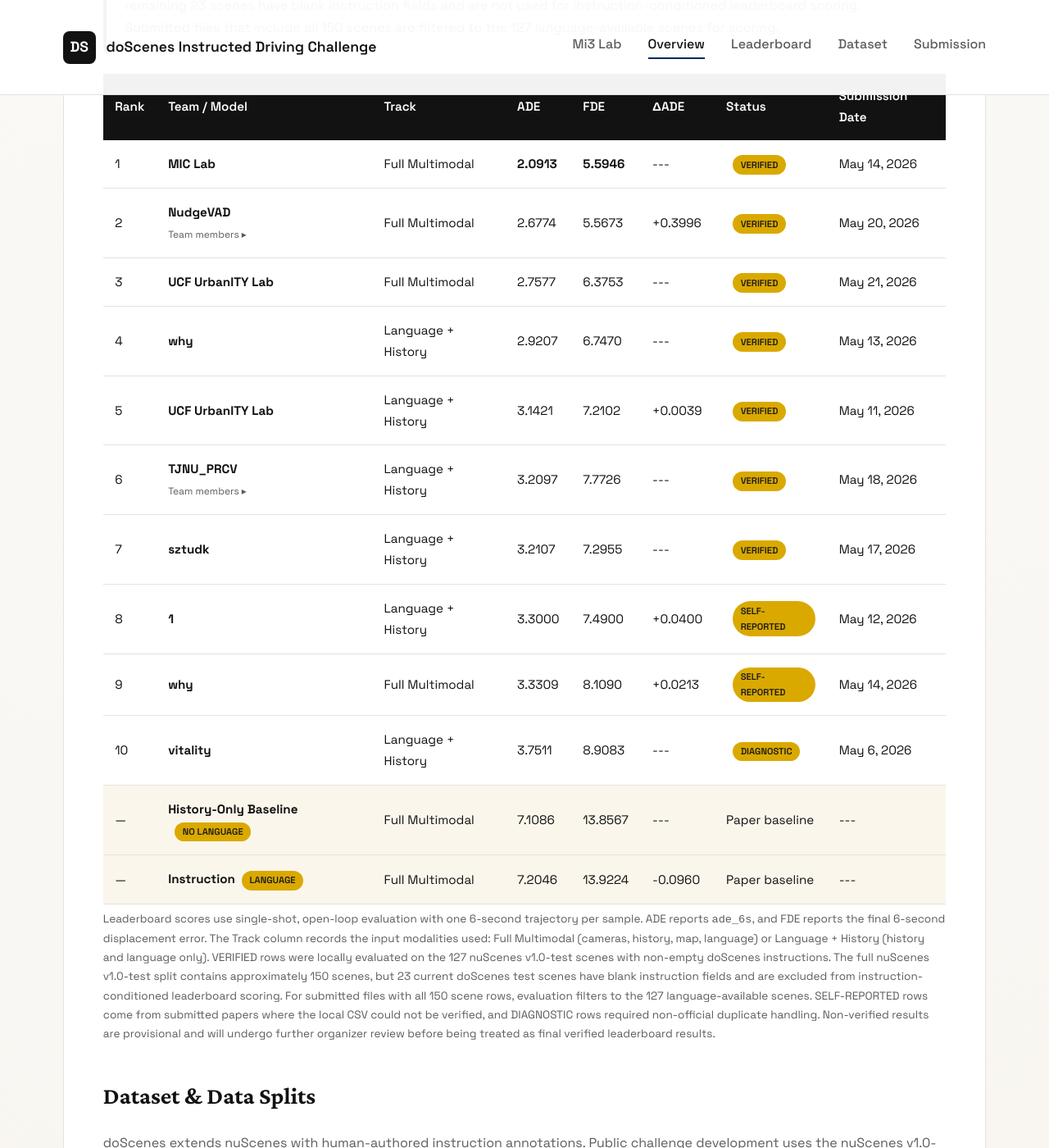
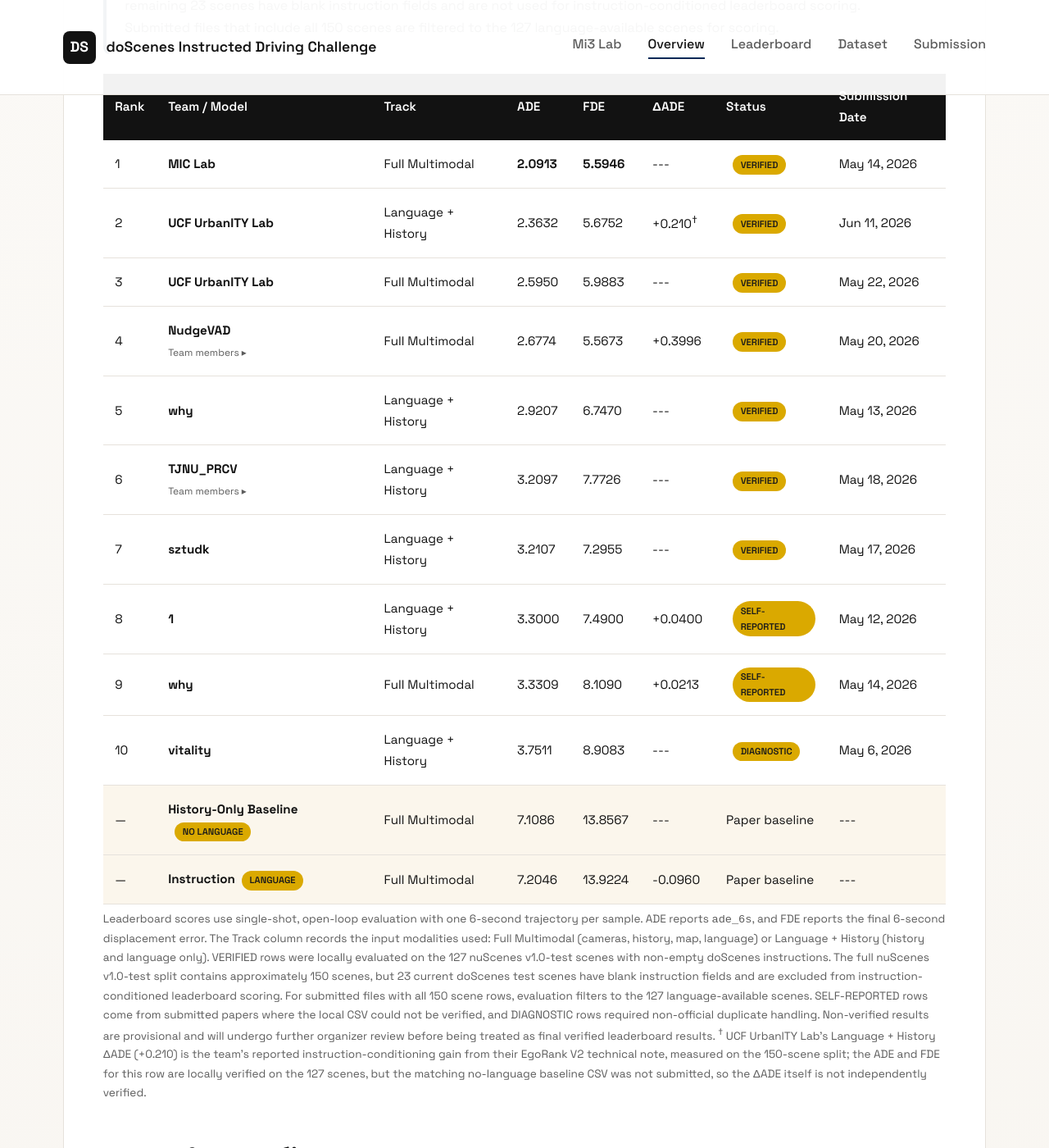
Before and after one commit to Mi3-Lab/mi3-lab.github.io, a Jekyll site: the page doScenes_challenge.html, which Jekyll copies as it is, in a window 1280 px wide and 1400 px high, scrolled down 3644 px. Shown: the whole window at 82% size. Built offline with Jekyll 4.4.1, drawn with Linux system fonts in a browser that asks for light colours.

Commit message:
Update doScenes_challenge.html

```diff
--- a/doScenes_challenge.html
+++ b/doScenes_challenge.html
@@ -874,6 +874,26 @@
                             </tr>
                             <tr>
                                 <td>2</td>
+                                <td><strong>UCF UrbanITY Lab</strong></td>
+                                <td>Language + History</td>
+                                <td>2.3632</td>
+                                <td>5.6752</td>
+                                <td>+0.210<sup>&dagger;</sup></td>
+                                <td><span class="baseline-badge">VERIFIED</span></td>
+                                <td>Jun 11, 2026</td>
+                            </tr>
+                            <tr>
+                                <td>3</td>
+                                <td><strong>UCF UrbanITY Lab</strong></td>
+                                <td>Full Multimodal</td>
+                                <td>2.5950</td>
+                                <td>5.9883</td>
+                                <td>---</td>
+                                <td><span class="baseline-badge">VERIFIED</span></td>
+                                <td>May 22, 2026</td>
+                            </tr>
+                            <tr>
+                                <td>4</td>
                                 <td>
                                     <strong>NudgeVAD</strong><br>
                                     <details class="team-members-dropdown">
@@ -893,17 +913,7 @@
                                 <td>May 20, 2026</td>
                             </tr>
                             <tr>
-                                <td>3</td>
-                                <td><strong>UCF UrbanITY Lab</strong></td>
-                                <td>Full Multimodal</td>
-                                <td>2.7577</td>
-                                <td>6.3753</td>
-                                <td>---</td>
-                                <td><span class="baseline-badge">VERIFIED</span></td>
-                                <td>May 21, 2026</td>
-                            </tr>
-                            <tr>
-                                <td>4</td>
+                                <td>5</td>
                                 <td><strong>why</strong></td>
                                 <td>Language + History</td>
                                 <td>2.9207</td>
@@ -911,16 +921,6 @@
                                 <td>---</td>
                                 <td><span class="baseline-badge">VERIFIED</span></td>
                                 <td>May 13, 2026</td>
-                            </tr>
-                            <tr>
-                                <td>5</td>
-                                <td><strong>UCF UrbanITY Lab</strong></td>
-                                <td>Language + History</td>
-                                <td>3.1421</td>
-                                <td>7.2102</td>
-                                <td>+0.0039</td>
-                                <td><span class="baseline-badge">VERIFIED</span></td>
-                                <td>May 11, 2026</td>
                             </tr>
                             <tr>
                                 <td>6</td>
@@ -1007,7 +1007,7 @@
                         </tbody>
                     </table>
 
-                    <p class="helper-text">Leaderboard scores use single-shot, open-loop evaluation with one 6-second trajectory per sample. ADE reports <code>ade_6s</code>, and FDE reports the final 6-second displacement error. The Track column records the input modalities used: Full Multimodal (cameras, history, map, language) or Language + History (history and language only). VERIFIED rows were locally evaluated on the 127 nuScenes v1.0-test scenes with non-empty doScenes instructions. The full nuScenes v1.0-test split contains approximately 150 scenes, but 23 current doScenes test scenes have blank instruction fields and are excluded from instruction-conditioned leaderboard scoring. For submitted files with all 150 scene rows, evaluation filters to the 127 language-available scenes. SELF-REPORTED rows come from submitted papers where the local CSV could not be verified, and DIAGNOSTIC rows required non-official duplicate handling. Non-verified results are provisional and will undergo further organizer review before being treated as final verified leaderboard results.</p>
+                    <p class="helper-text">Leaderboard scores use single-shot, open-loop evaluation with one 6-second trajectory per sample. ADE reports <code>ade_6s</code>, and FDE reports the final 6-second displacement error. The Track column records the input modalities used: Full Multimodal (cameras, history, map, language) or Language + History (history and language only). VERIFIED rows were locally evaluated on the 127 nuScenes v1.0-test scenes with non-empty doScenes instructions. The full nuScenes v1.0-test split contains approximately 150 scenes, but 23 current doScenes test scenes have blank instruction fields and are excluded from instruction-conditioned leaderboard scoring. For submitted files with all 150 scene rows, evaluation filters to the 127 language-available scenes. SELF-REPORTED rows come from submitted papers where the local CSV could not be verified, and DIAGNOSTIC rows required non-official duplicate handling. Non-verified results are provisional and will undergo further organizer review before being treated as final verified leaderboard results. <sup>&dagger;</sup> UCF UrbanITY Lab's Language + History &Delta;ADE (+0.210) is the team's reported instruction-conditioning gain from their EgoRank V2 technical note, measured on the 150-scene split; the ADE and FDE for this row are locally verified on the 127 scenes, but the matching no-language baseline CSV was not submitted, so the &Delta;ADE itself is not independently verified.</p>
 
                     <h2 id="data">Dataset & Data Splits</h2>
 
```
